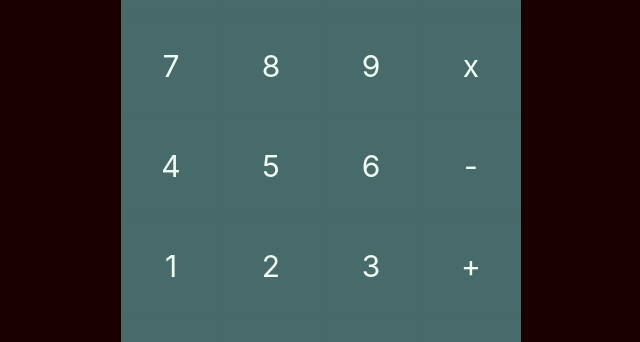
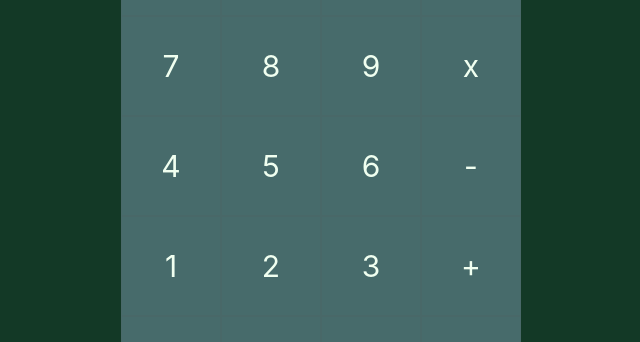
Before and after one commit to pbpcodes/calci-using-js, a plain HTML site: page index.html in a window 1280 px wide. Shown: the part 284-626 px from the top of the page, without its empty margins (319-959 px from the left). Drawn offline with Linux system fonts and the light colour scheme.

Commit message:
just update

```diff
--- a/main.js
+++ b/main.js
@@ -70,13 +70,13 @@ function mathOperation(){
     }
 }
 
-
 equalsTo.addEventListener('click', (e)=>{
     if(!display1Number || !display2Number)
     return;
     dottt=false;
     mathOperation();
     clearVar();
+
     display2Elem.innerText = res;
     currentResElem.innerText = '';
     display2Number = res;
--- a/style.css
+++ b/style.css
@@ -31,7 +31,7 @@ html{
     font-family: 'Roboto', sans-serif;
 }
 section{
-    background-color: #1a0000;
+    background-color: #133926;
     min-height: 100vh;
     width: 100%;
     display: flex;
```
